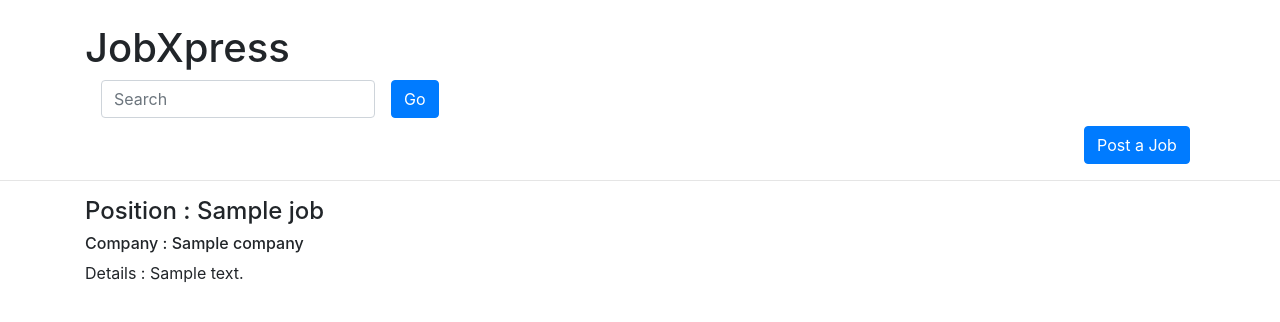
After one commit to zobay/jobXpress, a Symfony app: template templates/job/detail.html.twig in a window 1280 px wide. The commit adds this page. Shown: the top 322 px of the page. Run offline with Twig, Linux system fonts and the light colour scheme; the template is opened without the code that fills it: most values are stand-ins (such as "Sample title", 1, 10 or a date in 2020); some libraries are stand-ins or nearby versions.

Commit message:
story 4 done

```diff
--- a/templates/base.html.twig
+++ b/templates/base.html.twig
@@ -5,6 +5,7 @@
         <title>{% block title %}Welcome!{% endblock %}</title>
         {% block stylesheets %}
             <link rel="stylesheet" href="https://stackpath.bootstrapcdn.com/bootstrap/4.4.1/css/bootstrap.min.css" integrity="sha384-Vkoo8x4CGsO3+Hhxv8T/Q5PaXtkKtu6ug5TOeNV6gBiFeWPGFN9MuhOf23Q9Ifjh" crossorigin="anonymous">
+            <link rel="stylesheet" href="https://cdnjs.cloudflare.com/ajax/libs/font-awesome/5.15.1/css/all.min.css">
         {% endblock %}
     </head>
     <body>
@@ -28,6 +29,7 @@
             <script src="https://code.jquery.com/jquery-3.4.1.slim.min.js" integrity="sha384-J6qa4849blE2+poT4WnyKhv5vZF5SrPo0iEjwBvKU7imGFAV0wwj1yYfoRSJoZ+n" crossorigin="anonymous"></script>
             <script src="https://cdn.jsdelivr.net/npm/popper.js@1.16.0/dist/umd/popper.min.js" integrity="sha384-Q6E9RHvbIyZFJoft+2mJbHaEWldlvI9IOYy5n3zV9zzTtmI3UksdQRVvoxMfooAo" crossorigin="anonymous"></script>
             <script src="https://stackpath.bootstrapcdn.com/bootstrap/4.4.1/js/bootstrap.min.js" integrity="sha384-wfSDF2E50Y2D1uUdj0O3uMBJnjuUD4Ih7YwaYd1iqfktj0Uod8GCExl3Og8ifwB6" crossorigin="anonymous"></script>
+            <script src="https://cdnjs.cloudflare.com/ajax/libs/font-awesome/5.15.1/js/all.min.js"></script>
         {% endblock %}
     </body>
 </html>
--- a/templates/job/category.html.twig
+++ b/templates/job/category.html.twig
@@ -13,6 +13,7 @@
                 <th scope="col">Location</th>
                 <th scope="col">Position</th>
                 <th scope="col">Company</th>
+                <th scope="col">Details</th>
             </tr>
             </thead>
             {% for job in jobs %}
@@ -21,6 +22,11 @@
                             <td>{{ job.location }}</td>
                             <td>{{ job.title }}</td>
                             <td>{{ job.company }}</td>
+                            <td>
+                                <a href="{{ path('job_show', {id: job.id}) }}">
+                                    <i class="fas fa-book-open"></i>
+                                </a>
+                            </td>
                         </tr>
                         </tbody>
             {% endfor %}
--- /dev/null
+++ b/templates/job/detail.html.twig
@@ -0,0 +1,13 @@
+{% extends ('base.html.twig') %}
+
+{% block title %} Details {% endblock %}
+
+{% block body %}
+    {{ parent() }}
+    <hr>
+    <div class="container">
+        <h4>Position : {{ job.title }}</h4>
+        <h6>Company : {{ job.company }}</h6>
+        <p>Details : {{ job.description }}</p>
+    </div>
+{% endblock %}
```
Also changed, not shown: src/Controller/JobController.php (+18 -0 lines), templates/job/index.html.twig (+9 -3 lines).
